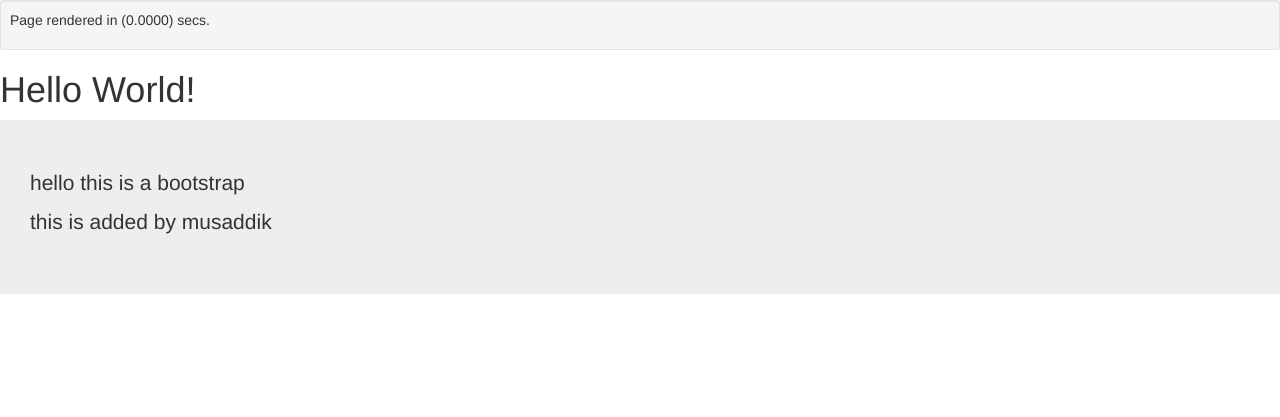
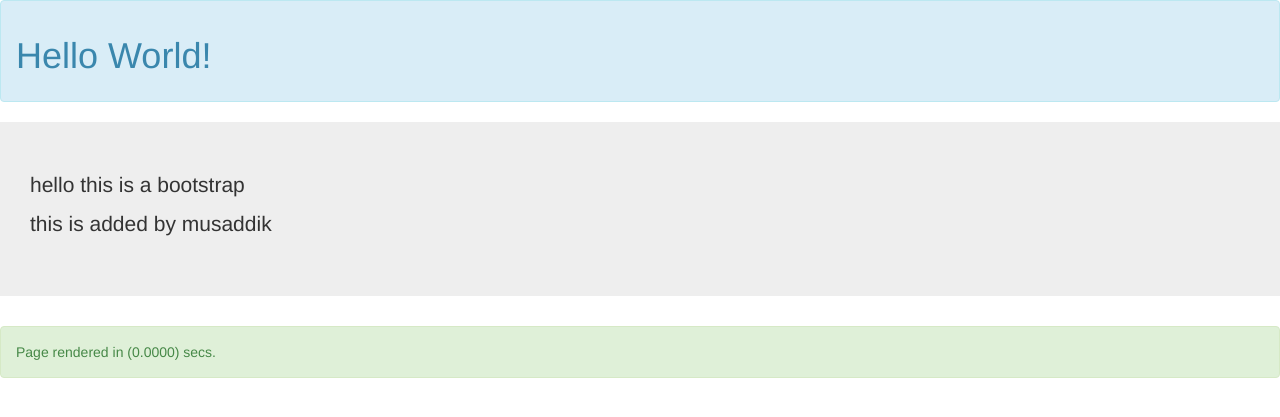
Before and after one commit to Triac/triac, a CodeIgniter app: page /index.php/welcome/about in a window 1280 px wide. Shown: the top 417 px of the page. Run offline with CodeIgniter, Linux system fonts and the light colour scheme.

Commit message:
added some styles in the div

```diff
--- a/application/helpers/utility_helper.php
+++ b/application/helpers/utility_helper.php
@@ -1,5 +1,6 @@
 
-<?php  function asset_url(){
+<?php  function asset_url()
+{
    return base_url().'assets/';
 }
 ?>
--- a/application/views/about.php
+++ b/application/views/about.php
@@ -13,12 +13,13 @@
     <![endif]-->
   </head>
   <body>
-    <div class="well well-sm"><p>Page rendered in ({elapsed_time}) secs.</p></div>
-    <h1>Hello World!</h1>
-<div class="jumbotron">
+
+    <div class="alert alert-info"><h1>Hello World!</h1></div>
+<div class="jumbotron jumbotron-sm">
 	<p>hello this is a bootstrap</p>
   <p>this is added by musaddik</p>
 </div>
+<div class="alert alert-success"><p>Page rendered in ({elapsed_time}) secs.</p></div>
     <!-- jQuery (necessary for Bootstrap's JavaScript plugins) -->
     <script src="//code.jquery.com/jquery.js"></script>
     <!-- Include all compiled plugins (below), or include individual files as needed -->
```
